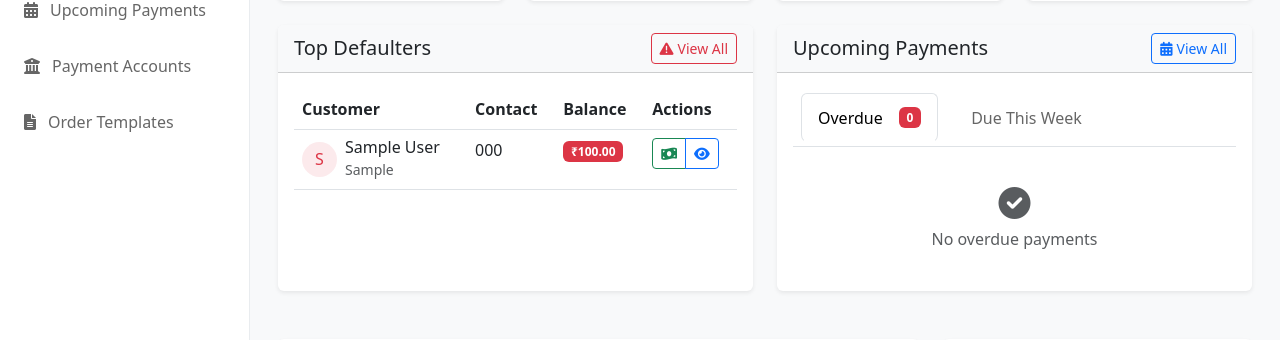
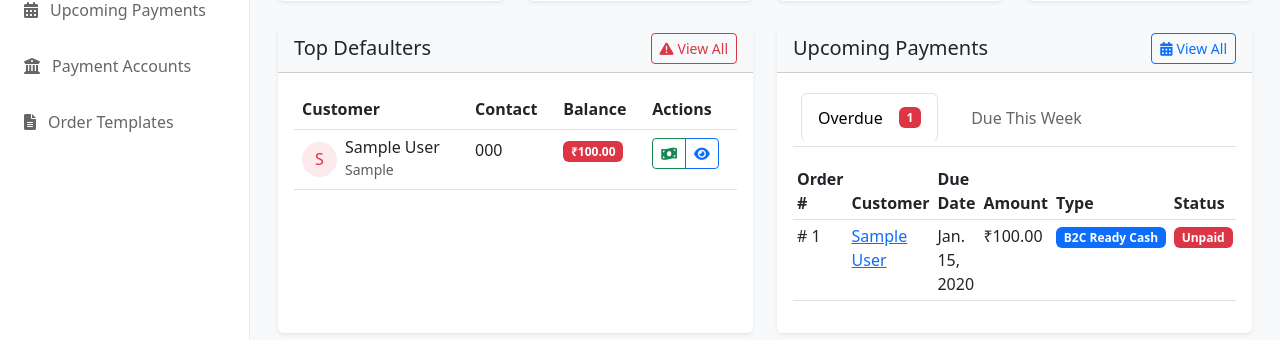
Before and after one commit to ananthcjayan12/orderpaymentmanager, a Django app: page / in a window 1280 px wide. Shown: the part 366-706 px from the top of the page. Run offline with Django 4.2, Linux system fonts and the light colour scheme; a user stored in the database is signed in; tables that the repository leaves empty hold one stand-in row (values such as "Sample post"); some libraries are stand-ins or nearby versions.

Commit message:
working now

```diff
--- a/app/models.py
+++ b/app/models.py
@@ -180,12 +180,12 @@ class Order(models.Model):
         if has_placeholders:
             return False
 
-        # Check for any partially paid installments
-        partially_paid = self.order_payments.filter(
-            paid_amount__lt=F('amount')
+        # Check for any partially paid installments using the status field
+        incomplete_payments = self.order_payments.filter(
+            status__in=['pending', 'partial']
         ).exists()
 
-        if partially_paid:
+        if incomplete_payments:
             return False
 
         # If no placeholders and no partially paid installments, check the regular way
@@ -198,21 +198,17 @@ class Order(models.Model):
         """Return the due date of the earliest unpaid or partially paid installment."""
         if self.is_fully_paid:
             return None
-        # Find installments with placeholder payments or partially paid installments
+
+        # Find installments that aren't fully paid using the status field
         unpaid_installments = self.order_payments.filter(
-            payment__notes="Placeholder for EMI schedule - DO NOT USE"
+            status__in=['pending', 'partial']
         ).order_by('due_date')
 
-        # Also consider partially paid installments
-        for installment in unpaid_installments:
-            if installment.paid_amount < installment.amount:
-                return installment.due_date
-
-        # If all are fully paid but we got here, something might be wrong with is_fully_paid
-        # Return the first due date as a fallback
+        # Return the due date of the earliest unpaid or partially paid installment
         first_installment = unpaid_installments.first()
         if first_installment:
             return first_installment.due_date
+
         return None
 
     def get_payment_schedule(self):
@@ -350,11 +346,19 @@ class Bank(models.Model):
 
 class OrderPayment(models.Model):
     """Model to track payments for each order."""
+    STATUS_CHOICES = [
+        ('pending', 'Pending'),
+        ('partial', 'Partially Paid'),
+        ('paid', 'Paid'),
+    ]
+
     order = models.ForeignKey(Order, on_delete=models.CASCADE, related_name='order_payments')
     payment = models.ForeignKey('Payment', on_delete=models.CASCADE, related_name='order_payments')
     amount = models.DecimalField(max_digits=10, decimal_places=2)
     paid_amount = models.DecimalField(max_digits=10, decimal_places=2, default=0,
                                     help_text="Amount already paid for this installment")
+    status = models.CharField(max_length=20, choices=STATUS_CHOICES, default='pending',
+                             help_text="Current payment status for this installment")
     installment_number = models.PositiveIntegerField(null=True, blank=True)
     due_date = models.DateField()
     created_at = models.DateTimeField(auto_now_add=True)
@@ -374,6 +378,16 @@ class OrderPayment(models.Model):
     def remaining_amount(self):
         """Calculate remaining amount for this installment"""
         return max(0, self.amount - self.paid_amount)
+
+    def save(self, *args, **kwargs):
+        """Update status based on paid_amount before saving"""
+        if self.paid_amount >= self.amount:
+            self.status = 'paid'
+        elif self.paid_amount > 0:
+            self.status = 'partial'
+        else:
+            self.status = 'pending'
+        super().save(*args, **kwargs)
 
 class Payment(models.Model):
     """Model for payments."""
--- a/app/templates/app/includes/payment_schedule.html
+++ b/app/templates/app/includes/payment_schedule.html
@@ -68,15 +68,19 @@ Parameters:
                     <span class="badge bg-success">Paid</span>
                     <br><small class="text-muted">{{ order.payment_date }}</small>
                     {% else %}
-                        {% if order.order.order_payments.all.0.paid_amount > 0 %}
+                        {% with payment=order.order.order_payments.all.0 %}
+                        {% if payment.status == 'partial' %}
                         <span class="badge bg-warning">Partially Paid</span>
                         <small class="d-block">
-                            {{ order.order.order_payments.all.0.paid_amount|floatformat:2 }} /
-                            {{ order.order.order_payments.all.0.amount|floatformat:2 }}
+                            {{ payment.paid_amount|floatformat:2 }} /
+                            {{ payment.amount|floatformat:2 }}
                         </small>
+                        {% elif payment.status == 'paid' %}
+                        <span class="badge bg-success">Paid</span>
                         {% else %}
                         <span class="badge bg-danger">Unpaid</span>
                         {% endif %}
+                        {% endwith %}
                     {% endif %}
                 </td>
                 <td>
--- a/app/views.py
+++ b/app/views.py
@@ -1086,6 +1086,7 @@ class OrderCreateView(LoginRequiredMixin, CreateView):
                             payment=placeholder_payment,  # Use the placeholder
                             amount=amount,
                             paid_amount=Decimal('0.00'),  # Initialize paid amount to zero
+                            status='pending',  # Explicitly set status to pending
                             installment_number=i,
                             due_date=current_date
                         )
@@ -1292,14 +1293,14 @@ class UpcomingPaymentsView(LoginRequiredMixin, ListView):
         if filter_by == 'overdue':
             # Show orders with overdue payments
             orders = orders.filter(
-                order_payments__payment__notes="Placeholder for EMI schedule - DO NOT USE",
+                order_payments__status__in=['pending', 'partial'],
                 order_payments__due_date__lt=today
             ).distinct()
         elif filter_by == 'this_week':
             # Show orders with payments due this week
             week_end = today + timezone.timedelta(days=7)
             orders = orders.filter(
-                order_payments__payment__notes="Placeholder for EMI schedule - DO NOT USE",
+                order_payments__status__in=['pending', 'partial'],
                 order_payments__due_date__gte=today,
                 order_payments__due_date__lte=week_end
             ).distinct()
@@ -1308,7 +1309,7 @@ class UpcomingPaymentsView(LoginRequiredMixin, ListView):
             week_start = today + timezone.timedelta(days=7)
             week_end = today + timezone.timedelta(days=14)
             orders = orders.filter(
-                order_payments__payment__notes="Placeholder for EMI schedule - DO NOT USE",
+                order_payments__status__in=['pending', 'partial'],
                 order_payments__due_date__gte=week_start,
                 order_payments__due_date__lte=week_end
             ).distinct()
@@ -1355,8 +1356,7 @@ class UpcomingPaymentsView(LoginRequiredMixin, ListView):
                     'due_date': op.due_date,
                     'amount': op.amount,
                     'paid_amount': op.paid_amount,
-                    'status': 'paid' if op.payment and op.payment.notes != "Placeholder for EMI schedule - DO NOT USE" and op.paid_amount >= op.amount else
-                             'partial' if op.paid_amount > 0 else 'pending',
+                    'status': op.status,  # Use the status field directly
                     'payment_date': op.payment.payment_date if op.payment and op.payment.notes != "Placeholder for EMI schedule - DO NOT USE" else None
                 }
                 payment_schedule.append(payment_status)
@@ -1399,13 +1399,13 @@ class UpcomingPaymentsView(LoginRequiredMixin, ListView):
         # Add statistics
         context['total_overdue'] = Order.objects.filter(
             company=self.request.user.company,
-            order_payments__payment__notes="Placeholder for EMI schedule - DO NOT USE",
+            order_payments__status__in=['pending', 'partial'],
             order_payments__due_date__lt=today
         ).distinct().count()
 
         context['total_due_this_week'] = Order.objects.filter(
             company=self.request.user.company,
-            order_payments__payment__notes="Placeholder for EMI schedule - DO NOT USE",
+            order_payments__status__in=['pending', 'partial'],
             order_payments__due_date__gte=today,
             order_payments__due_date__lte=today + timezone.timedelta(days=7)
         ).distinct().count()
@@ -1449,7 +1449,7 @@ class PaymentCreateView(LoginRequiredMixin, CreateView):
 
                     # Get the earliest unpaid or partially paid installment
                     installment = order.order_payments.filter(
-                        payment__notes="Placeholder for EMI schedule - DO NOT USE"
+                        status__in=['pending', 'partial']
                     ).order_by('due_date').first()
 
                     if installment:
@@ -1464,7 +1464,7 @@ class PaymentCreateView(LoginRequiredMixin, CreateView):
             unpaid_orders = Order.objects.filter(
                 customer=customer,
                 order_type__in=['B2C_EMI', 'B2B_EMI'],
-                order_payments__payment__notes="Placeholder for EMI schedule - DO NOT USE"
+                order_payments__status__in=['pending', 'partial']
             ).distinct()
 
             # If there's only one unpaid order with EMI, pre-fill the amount
@@ -1490,26 +1490,26 @@ class PaymentCreateView(LoginRequiredMixin, CreateView):
                 # Save the payment
                 payment = form.save()
 
-                # Get the customer's orders with placeholder payments
-                orders_with_placeholders = Order.objects.filter(
+                # Get the customer's orders with unpaid or partially paid installments
+                orders_with_unpaid = Order.objects.filter(
                     customer=payment.customer,
-                    order_payments__payment__notes="Placeholder for EMI schedule - DO NOT USE"
+                    order_payments__status__in=['pending', 'partial']
                 ).distinct().order_by('order_date')
 
                 remaining_amount = payment.amount_received
                 placeholders_to_delete = set()  # Track placeholders to delete
 
                 # Distribute payment amount across unpaid orders
-                for order in orders_with_placeholders:
+                for order in orders_with_unpaid:
                     if remaining_amount <= 0:
                         break
 
-                    # Get installments with placeholder payments
-                    placeholder_installments = order.order_payments.filter(
-                        payment__notes="Placeholder for EMI schedule - DO NOT USE"
+                    # Get installments that need payment
+                    unpaid_installments = order.order_payments.filter(
+                        status__in=['pending', 'partial']
                     ).order_by('due_date')
 
-                    for installment in placeholder_installments:
+                    for installment in unpaid_installments:
                         if remaining_amount <= 0:
                             break
 
@@ -1526,6 +1526,7 @@ class PaymentCreateView(LoginRequiredMixin, CreateView):
                             # Update the installment with the real payment and mark as fully paid
                             installment.payment = payment
                             installment.paid_amount = installment.amount
+                            # Status will be automatically set to 'paid' in save() method
                             installment.save()
                         else:
                             # This is a partial payment
@@ -1535,12 +1536,14 @@ class PaymentCreateView(LoginRequiredMixin, CreateView):
                                 payment=payment,
                                 amount=amount_to_apply,
                                 paid_amount=amount_to_apply,
+                                # Status will be automatically set to 'paid' since paid_amount == amount
                                 installment_number=installment.installment_number,
                                 due_date=installment.due_date
                             )
 
                             # Update the original installment's paid amount
                             installment.paid_amount += amount_to_apply
+                            # Status will be automatically updated to 'partial' in save() method
                             installment.save()
 
                         remaining_amount -= amount_to_apply
```
Also changed, not shown: app/migrations/0012_orderpayment_status.py (added).
